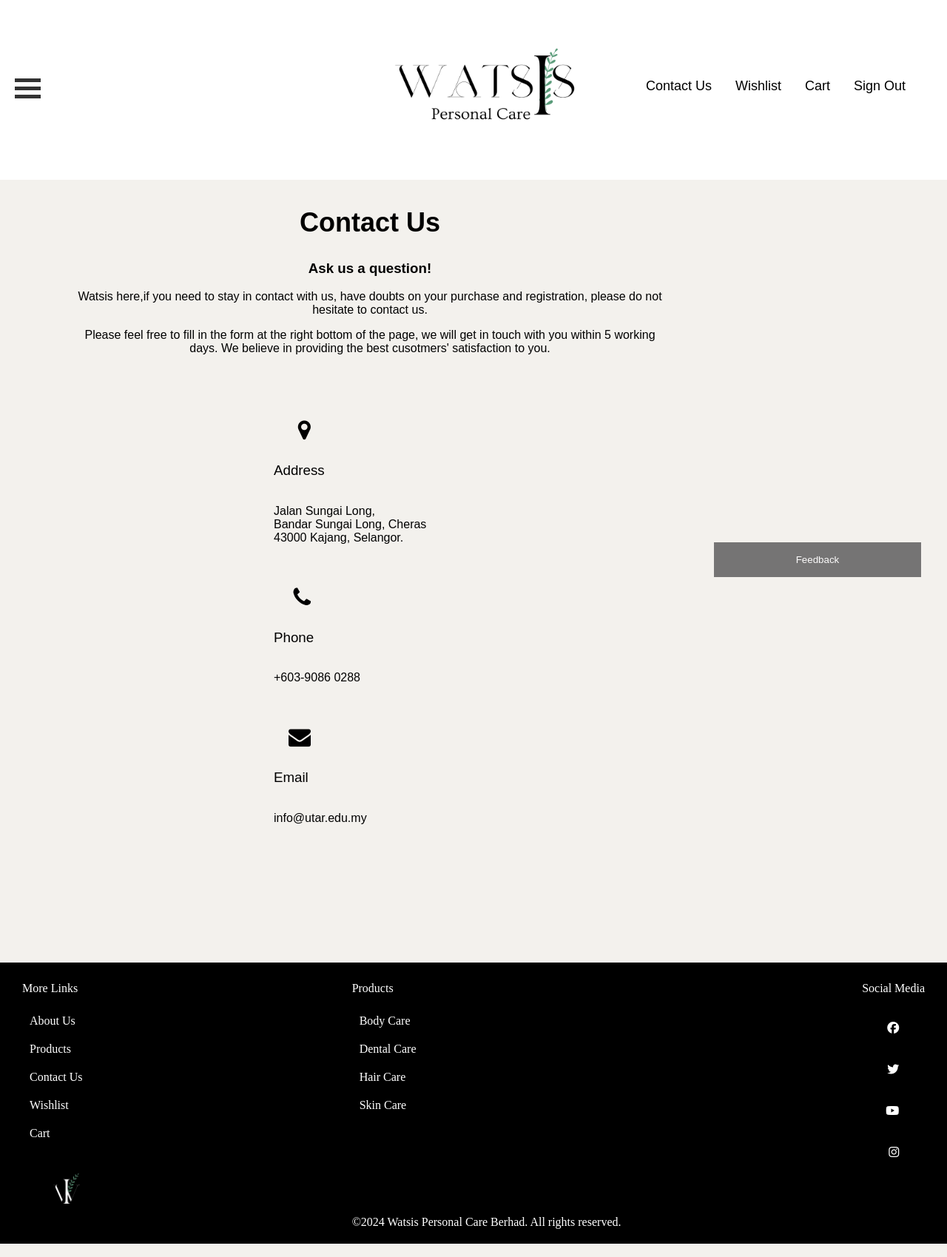
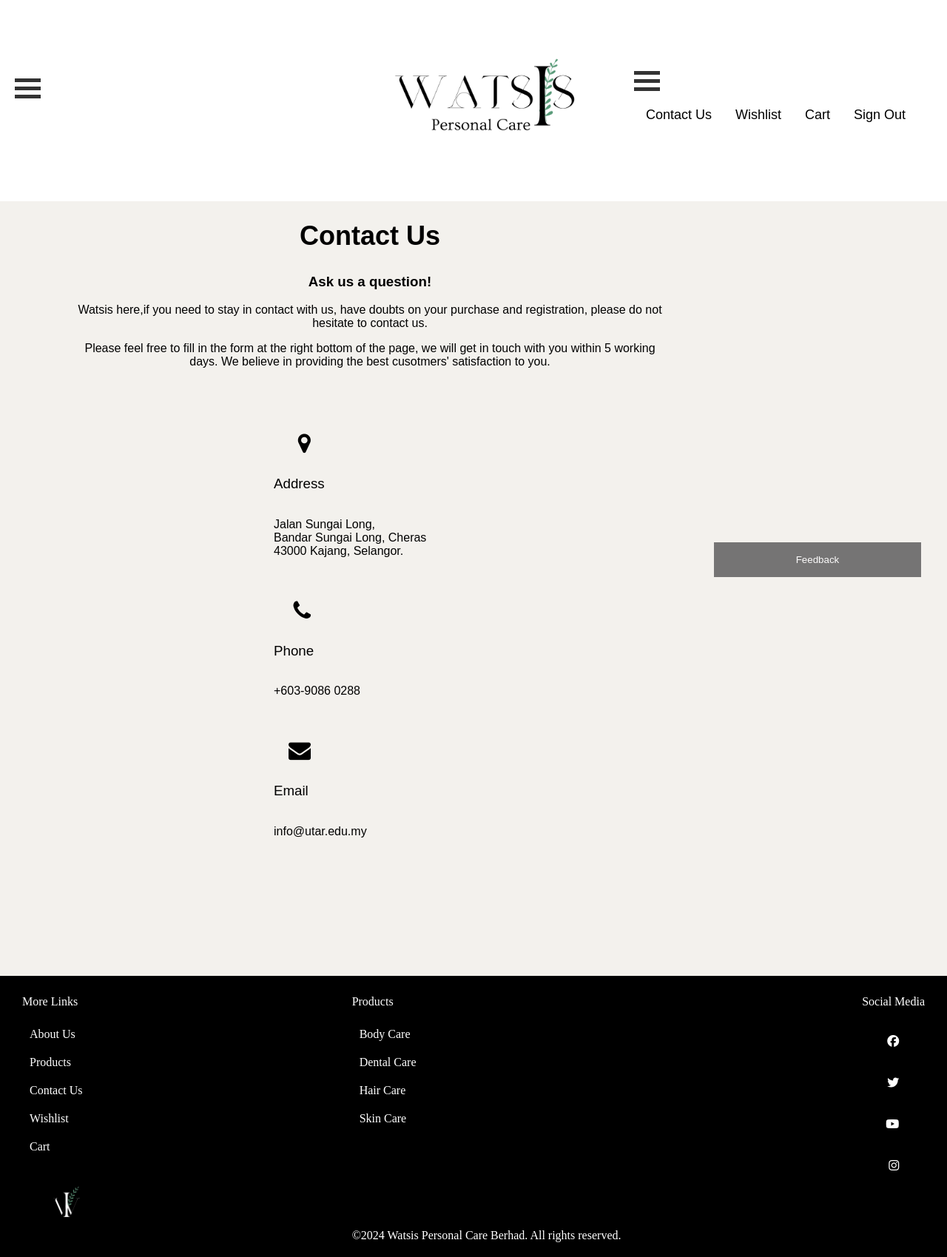
Before and after one commit to Watsis-Personal-Care/watsis-main, a PHP site: page /Contact.php in a window 1280 px wide. Shown: the whole page at 74% size. Run offline with PHP 8.4, Linux system fonts and the light colour scheme; some libraries are stand-ins or nearby versions.

Commit message:
Update header.php

```diff
--- a/templates/header.php
+++ b/templates/header.php
@@ -26,6 +26,13 @@
 
       <!-- Right-aligned links -->
       <div class="topnav-right">
+        <span onclick="openNav2()">
+          <div class="barscontainer2" onclick="myFunction(this)">
+            <div class="bar1"></div>
+            <div class="bar2"></div>
+            <div class="bar3"></div>
+          </div>
+        </span>
         <a href="Contact.php">Contact Us</a>
         <a href="wishlist.php">Wishlist</a>
         <a href="cart.php">Cart</a>
@@ -43,5 +50,13 @@
       <a href="itemList.php#HairCare">Hair Care</a>
       <a href="itemList.php#SkinCare">Skin Care</a>
     </div>
+
+    <div class="smallScreenSideNav">
+      <a href="javascript:void(0)" class="closebtn2" onclick="closeNav2()">&times;</a>
+        <a href="Contact.php">Contact Us</a>
+        <a href="wishlist.php">Wishlist</a>
+        <a href="cart.php">Cart</a>
+        <a href="signout.php">Sign Out</a>
+    </div>
   </body>
 </html>
```
